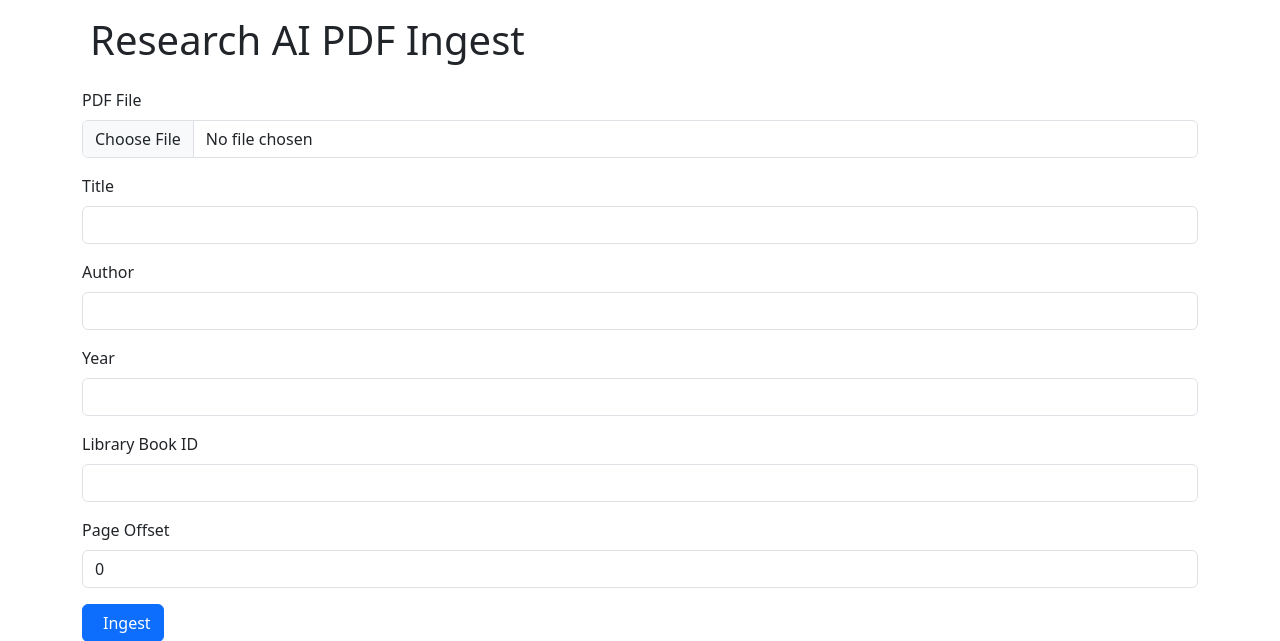
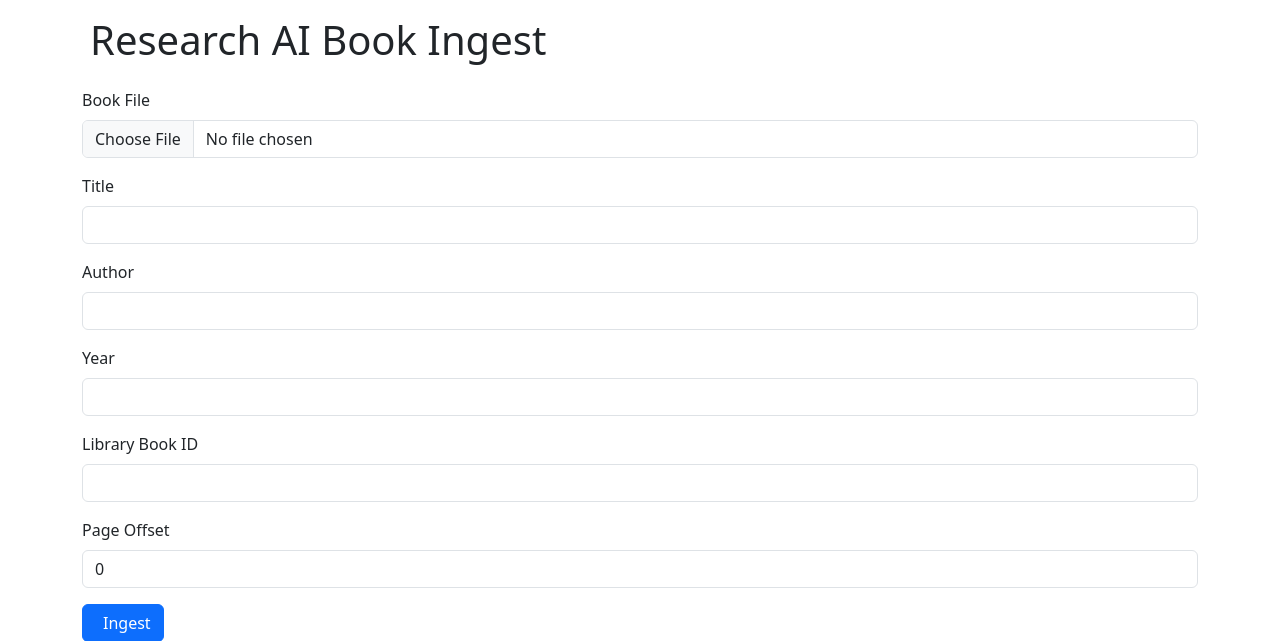
Before and after one commit to DavidJ-Saving-Time/sqlite-books, a PHP site: page /research/research-ai.php in a window 1280 px wide. Shown: the part 56-697 px from the top of the page. Run offline with PHP 8.4, Linux system fonts and the light colour scheme.

Commit message:
Support EPUB uploads in research AI ingest

```diff
--- a/research/research-ai.php
+++ b/research/research-ai.php
@@ -1,10 +1,10 @@
 <?php
 /**
- * research-ai.php — Web front-end for PDF ingestion.
+ * research-ai.php — Web front-end for book ingestion.
  *
- * This script provides a simple HTML interface for uploading a PDF and
+ * This script provides a simple HTML interface for uploading a PDF or EPUB and
  * supplying the same options that the CLI version accepts. The ingest logic
- * remains the same: the uploaded PDF is split into chunks, embedded via the
+ * remains the same: the uploaded book is split into chunks, embedded via the
  * OpenAI Embeddings API, and stored in library.sqlite.
  *
  * Requirements:
@@ -191,7 +191,9 @@ if (
         exit;
     }
 
-    $tmpPdf = null;
+    $tmpBookPath = null;
+    $tmpConvertedPdf = null;
+    $tempFiles = [];
     $hasUpload = isset($_FILES['pdf']) && is_array($_FILES['pdf']) && ($_FILES['pdf']['error'] ?? UPLOAD_ERR_NO_FILE) !== UPLOAD_ERR_NO_FILE;
 
     if ($hasUpload && ($_FILES['pdf']['error'] ?? UPLOAD_ERR_NO_FILE) !== UPLOAD_ERR_OK) {
@@ -199,43 +201,106 @@ if (
         exit;
     }
     if (!$hasUpload && $libraryPdfPath === '') {
-        out('Title and PDF are required.');
+        out('Title and book file are required.');
         exit;
     }
 
     if ($hasUpload) {
-        $tmpPdf = tempnam(sys_get_temp_dir(), 'upload_pdf_');
-        if ($tmpPdf === false) {
+        $tmpBookPath = tempnam(sys_get_temp_dir(), 'upload_book_');
+        if ($tmpBookPath === false) {
             out('Failed to create temporary file.');
             exit;
         }
-        if (!move_uploaded_file($_FILES['pdf']['tmp_name'], $tmpPdf)) {
+        if (!move_uploaded_file($_FILES['pdf']['tmp_name'], $tmpBookPath)) {
             out('Failed to move uploaded file.');
             exit;
         }
-        out('PDF uploaded.');
+        $tempFiles[] = $tmpBookPath;
+        out('Book uploaded.');
     } else {
         $libraryBase = rtrim(getLibraryPath(), '/');
         $candidatePath = $libraryBase . '/' . ltrim($libraryPdfPath, '/');
         $resolvedPath = realpath($candidatePath);
         if ($resolvedPath === false || strpos($resolvedPath, $libraryBase) !== 0) {
-            out('Library PDF path is invalid.');
+            out('Library book path is invalid.');
             exit;
         }
         if (!is_file($resolvedPath)) {
-            out('Library PDF not found.');
+            out('Library book not found.');
             exit;
         }
-        $tmpPdf = tempnam(sys_get_temp_dir(), 'library_pdf_');
-        if ($tmpPdf === false) {
+        $tmpBookPath = tempnam(sys_get_temp_dir(), 'library_book_');
+        if ($tmpBookPath === false) {
             out('Failed to create temporary file.');
             exit;
         }
-        if (!copy($resolvedPath, $tmpPdf)) {
-            out('Failed to access library PDF.');
+        if (!copy($resolvedPath, $tmpBookPath)) {
+            out('Failed to access library book.');
             exit;
         }
-        out('Using library PDF from library.');
+        $tempFiles[] = $tmpBookPath;
+        out('Using library file from library.');
+    }
+
+    $uploadName = $hasUpload ? ($_FILES['pdf']['name'] ?? '') : basename($libraryPdfPath);
+    $detectedMime = null;
+    $finfo = finfo_open(FILEINFO_MIME_TYPE);
+    if ($finfo !== false) {
+        $detectedMime = finfo_file($finfo, $tmpBookPath) ?: null;
+        finfo_close($finfo);
+    }
+    $extension = strtolower(pathinfo($uploadName, PATHINFO_EXTENSION));
+
+    $bookType = null;
+    if ($detectedMime === 'application/pdf' || $extension === 'pdf') {
+        $bookType = 'pdf';
+    } elseif ($detectedMime === 'application/epub+zip' || $extension === 'epub') {
+        $bookType = 'epub';
+    }
+
+    if ($bookType === null) {
+        out('Unsupported file type. Please upload a PDF or EPUB file.');
+        foreach ($tempFiles as $tmp) {
+            @unlink($tmp);
+        }
+        exit;
+    }
+
+    if ($bookType === 'epub') {
+        $converter = trim(shell_exec('command -v ebook-convert')); // calibre tool
+        if ($converter === '') {
+            out('EPUB uploads require calibre\'s ebook-convert tool. Please install calibre or upload a PDF.');
+            foreach ($tempFiles as $tmp) {
+                @unlink($tmp);
+            }
+            exit;
+        }
+
+        $tmpConvertedPdf = tempnam(sys_get_temp_dir(), 'converted_pdf_');
+        if ($tmpConvertedPdf === false) {
+            out('Failed to create temporary PDF for converted EPUB.');
+            foreach ($tempFiles as $tmp) {
+                @unlink($tmp);
+            }
+            exit;
+        }
+        // tempnam creates the file; remove it so ebook-convert can write to the same path with .pdf extension
+        @unlink($tmpConvertedPdf);
+        $tmpConvertedPdf .= '.pdf';
+
+        $cmd = sprintf('%s %s %s 2>&1', escapeshellcmd($converter), escapeshellarg($tmpBookPath), escapeshellarg($tmpConvertedPdf));
+        exec($cmd, $convertOutput, $convertRc);
+        if ($convertRc !== 0 || !is_file($tmpConvertedPdf)) {
+            out('Failed to convert EPUB to PDF: ' . implode("\n", $convertOutput));
+            foreach ($tempFiles as $tmp) {
+                @unlink($tmp);
+            }
+            exit;
+        }
+
+        $tempFiles[] = $tmpConvertedPdf;
+        $tmpBookPath = $tmpConvertedPdf;
+        out('EPUB converted to PDF for ingestion.');
     }
 
     // ---- API key and model ----
@@ -291,7 +356,7 @@ CREATE TABLE IF NOT EXISTS page_map (
 
     // ---- Page count via pdfinfo ----
     $info = [];
-    exec(sprintf('pdfinfo %s 2>/dev/null', escapeshellarg($tmpPdf)), $info, $rc);
+    exec(sprintf('pdfinfo %s 2>/dev/null', escapeshellarg($tmpBookPath)), $info, $rc);
     $pagesCount = 0;
     foreach ($info as $ln) if (preg_match('/^Pages:\s+(\d+)/', $ln, $m)) { $pagesCount = (int)$m[1]; break; }
     if ($pagesCount < 1) { out('ERROR: Could not read page count.'); exit; }
@@ -302,7 +367,7 @@ CREATE TABLE IF NOT EXISTS page_map (
     for ($p = 1; $p <= $pagesCount; $p++) {
         $tmp = tempnam(sys_get_temp_dir(), 'pg_');
         $cmd = sprintf('pdftotext -layout -enc UTF-8 -f %d -l %d %s %s',
-                       $p, $p, escapeshellarg($tmpPdf), escapeshellarg($tmp));
+                       $p, $p, escapeshellarg($tmpBookPath), escapeshellarg($tmp));
         exec($cmd, $_, $rc);
         $txt = file_exists($tmp) ? file_get_contents($tmp) : '';
         @unlink($tmp);
@@ -319,7 +384,7 @@ CREATE TABLE IF NOT EXISTS page_map (
     $labels = [];
     $script = __DIR__ . '/extract_page_labels.py';
     if (is_file($script)) {
-        $outLabels = trim(shell_exec('python3 ' . escapeshellarg($script) . ' ' . escapeshellarg($tmpPdf)));
+        $outLabels = trim(shell_exec('python3 ' . escapeshellarg($script) . ' ' . escapeshellarg($tmpBookPath)));
         $labels = json_decode($outLabels, true) ?: [];
     }
     $insMap = $db->prepare("INSERT INTO page_map (item_id,pdf_page,display_label,display_number,method,confidence) VALUES (:i,:p,:l,:n,:m,:c)");
@@ -378,8 +443,10 @@ CREATE TABLE IF NOT EXISTS page_map (
     out("Ingest complete. Book ID: $itemId");
     out("Pages: $pagesCount | Chunks: " . count($chunks));
     echo "</pre>";
-    if ($tmpPdf !== null && file_exists($tmpPdf)) {
-        @unlink($tmpPdf);
+    foreach ($tempFiles as $tmp) {
+        if (file_exists($tmp)) {
+            @unlink($tmp);
+        }
     }
     exit;
 }
@@ -427,7 +494,7 @@ if (is_file($dbListPath)) {
         <button type="button" class="btn-close" data-bs-dismiss="alert" aria-label="Close"></button>
     </div>
 <?php endif; ?>
-<h1 class="mb-4"><i class="fa-solid fa-file-pdf me-2"></i>Research AI PDF Ingest</h1>
+<h1 class="mb-4"><i class="fa-solid fa-book-open me-2"></i>Research AI Book Ingest</h1>
 <?php if ($hasPrefill): ?>
     <div class="alert alert-info" role="alert">
         <i class="fa-solid fa-circle-info me-2"></i>
@@ -439,11 +506,11 @@ if (is_file($dbListPath)) {
         <input type="hidden" name="library_pdf_path" value="<?= htmlspecialchars($prefillPdfPath) ?>">
     <?php endif; ?>
     <div class="mb-3">
-        <label for="pdf" class="form-label">PDF File</label>
-        <input class="form-control" type="file" name="pdf" id="pdf" accept="application/pdf" <?= $prefillPdfPath === '' ? 'required' : '' ?>>
+        <label for="pdf" class="form-label">Book File</label>
+        <input class="form-control" type="file" name="pdf" id="pdf" accept="application/pdf,application/epub+zip,.pdf,.epub" <?= $prefillPdfPath === '' ? 'required' : '' ?>>
         <?php if ($prefillPdfPath !== ''): ?>
             <div class="form-text">
-                Using library PDF: <code><?= htmlspecialchars($prefillPdfPath) ?></code>
+                Using library file: <code><?= htmlspecialchars($prefillPdfPath) ?></code>
                 <?php if ($prefillPdfUrl !== ''): ?>
                     (<a href="<?= htmlspecialchars($prefillPdfUrl) ?>" target="_blank" rel="noopener">Open</a>)
                 <?php endif; ?>
```
